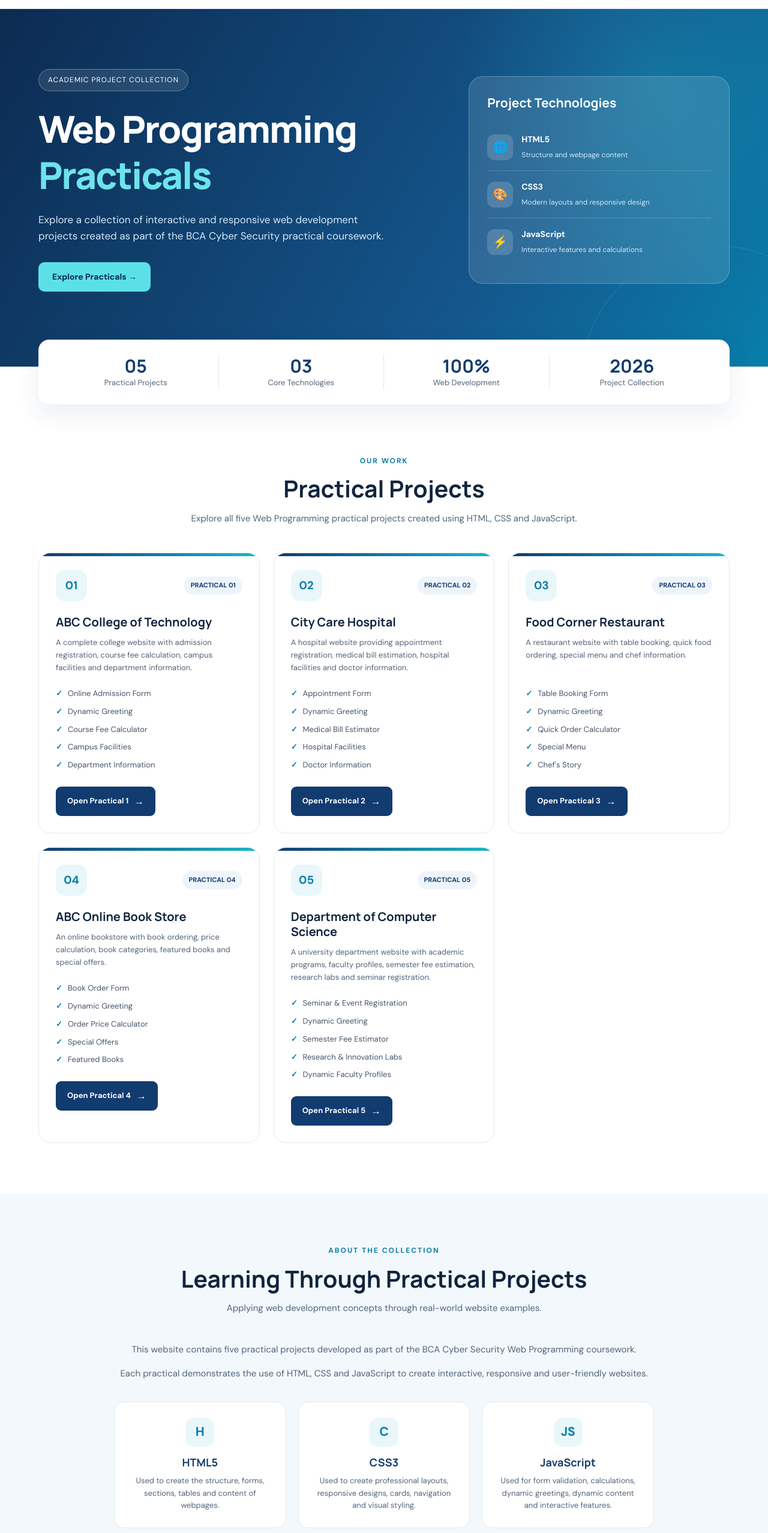
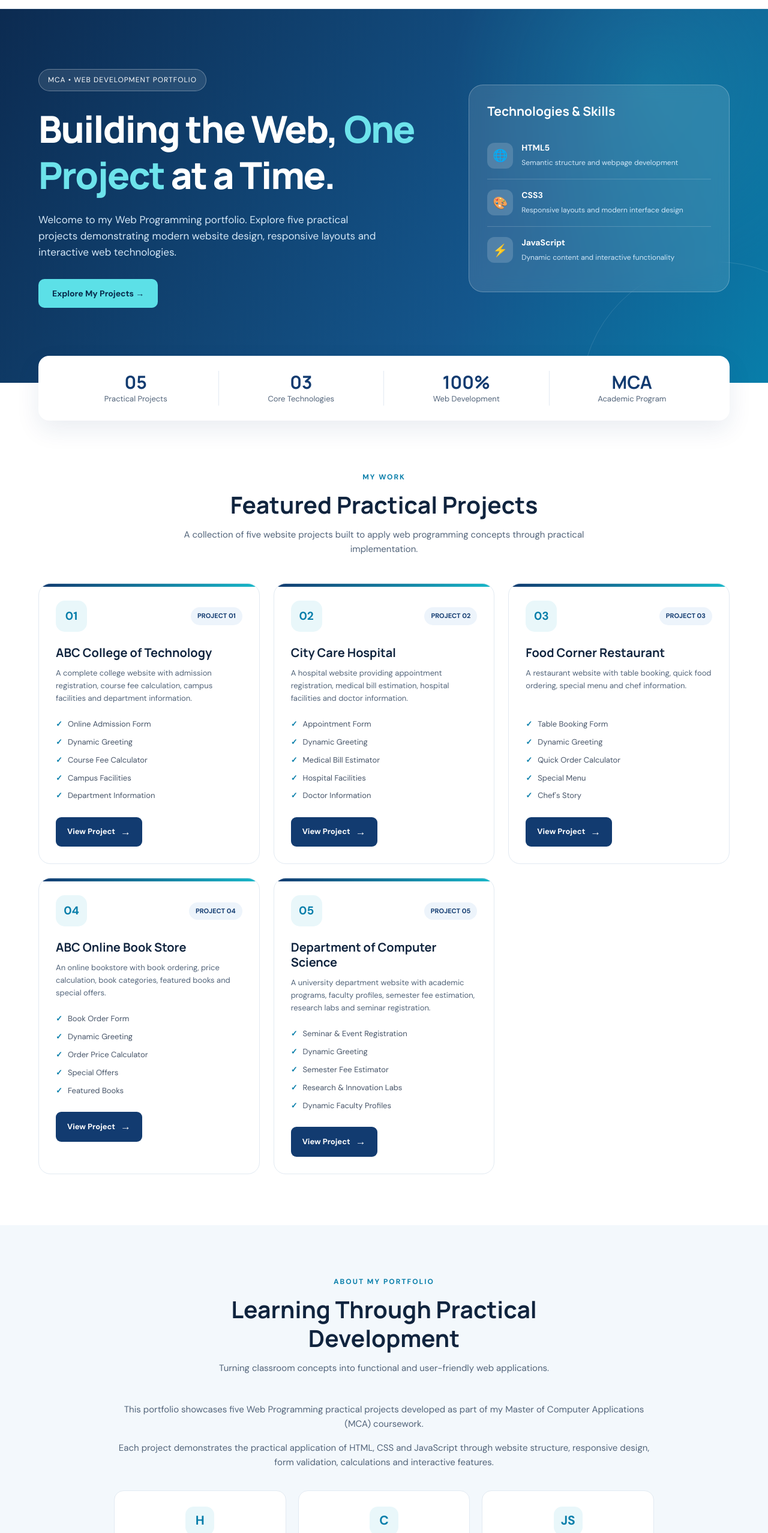
Before and after one commit to yuvrajsingh6593/Web-project, a plain HTML site: page index.html in a window 1280 px wide. Shown: the part 105-2660 px from the top of the page at 60% size. Drawn offline with Linux system fonts and the light colour scheme.

```diff
--- a/index.html
+++ b/index.html
@@ -5,7 +5,7 @@
     <meta charset="UTF-8">
     <meta name="viewport" content="width=device-width, initial-scale=1.0">
 
-    <title>Web Programming Practicals | MCA Cyber Security</title>
+    <title>MCA Web Programming Portfolio | Practical Projects</title>
 
     <link rel="preconnect" href="https://fonts.googleapis.com">
     <link rel="preconnect" href="https://fonts.gstatic.com" crossorigin>
@@ -793,7 +793,7 @@
 
     <div class="topbar">
         <div class="container topbar-content">
-            <div><strong>BCA Cyber Security</strong> | Web Programming Practical Project</div>
+            <div><strong>Master of Computer Applications (MCA)</strong> | Web Programming Portfolio</div>
             <div>HTML • CSS • JavaScript</div>
         </div>
     </div>
@@ -804,10 +804,10 @@
         <div class="container nav-content">
 
             <a href="#home" class="logo">
-                <div class="logo-icon">WP</div>
+                <div class="logo-icon">MCA</div>
                 <div>
                     <h3>Web Programming</h3>
-                    <p>Practical Project Collection</p>
+                    <p>MCA Practical Project Collection</p>
                 </div>
             </a>
 
@@ -817,7 +817,7 @@
 
             <nav id="navMenu">
                 <a href="#home">Home</a>
-                <a href="#practicals">Practicals</a>
+                <a href="#practicals">Projects</a>
                 <a href="#about">About</a>
                 <a href="#contact" class="nav-button">Contact</a>
             </nav>
@@ -831,31 +831,31 @@
         <div class="container hero-content">
 
             <div>
-                <div class="hero-badge">ACADEMIC PROJECT COLLECTION</div>
+                <div class="hero-badge">MCA • WEB DEVELOPMENT PORTFOLIO</div>
 
                 <h1>
-                    Web Programming <span>Practicals</span>
+                    Building the Web, <span>One Project</span> at a Time.
                 </h1>
 
                 <p class="hero-description">
-                    Explore a collection of interactive and responsive
-                    web development projects created as part of the
-                    BCA Cyber Security practical coursework.
+                    Welcome to my Web Programming portfolio. Explore five
+                    practical projects demonstrating modern website design,
+                    responsive layouts and interactive web technologies.
                 </p>
 
                 <a href="#practicals" class="hero-btn">
-                    Explore Practicals →
+                    Explore My Projects →
                 </a>
             </div>
 
             <div class="hero-panel">
-                <h3>Project Technologies</h3>
+                <h3>Technologies & Skills</h3>
 
                 <div class="focus-item">
                     <div class="focus-icon">🌐</div>
                     <div>
                         <strong>HTML5</strong>
-                        <small>Structure and webpage content</small>
+                        <small>Semantic structure and webpage development</small>
                     </div>
                 </div>
 
@@ -863,7 +863,7 @@
                     <div class="focus-icon">🎨</div>
                     <div>
                         <strong>CSS3</strong>
-                        <small>Modern layouts and responsive design</small>
+                        <small>Responsive layouts and modern interface design</small>
                     </div>
                 </div>
 
@@ -871,9 +871,10 @@
                     <div class="focus-icon">⚡</div>
                     <div>
                         <strong>JavaScript</strong>
-                        <small>Interactive features and calculations</small>
+                        <small>Dynamic content and interactive functionality</small>
                     </div>
                 </div>
+
             </div>
 
         </div>
@@ -901,25 +902,25 @@
                 </div>
 
                 <div class="stat">
-                    <h2>2026</h2>
-                    <p>Project Collection</p>
+                    <h2>MCA</h2>
+                    <p>Academic Program</p>
                 </div>
 
             </div>
         </div>
     </div>
 
-    <!-- PRACTICALS SECTION -->
+    <!-- PRACTICAL PROJECTS -->
 
     <section class="practical-section" id="practicals">
         <div class="container">
 
             <div class="section-heading">
-                <div class="section-kicker">OUR WORK</div>
-                <h2>Practical Projects</h2>
+                <div class="section-kicker">MY WORK</div>
+                <h2>Featured Practical Projects</h2>
                 <p>
-                    Explore all five Web Programming practical projects
-                    created using HTML, CSS and JavaScript.
+                    A collection of five website projects built to apply
+                    web programming concepts through practical implementation.
                 </p>
             </div>
 
@@ -930,7 +931,7 @@
                 <div class="card">
                     <div class="card-top">
                         <div class="number">01</div>
-                        <div class="card-tag">PRACTICAL 01</div>
+                        <div class="card-tag">PROJECT 01</div>
                     </div>
 
                     <h3>ABC College of Technology</h3>
@@ -950,7 +951,7 @@
                     </ul>
 
                     <a class="open-btn" href="p1.html">
-                        Open Practical 1 <span>→</span>
+                        View Project <span>→</span>
                     </a>
                 </div>
 
@@ -959,7 +960,7 @@
                 <div class="card">
                     <div class="card-top">
                         <div class="number">02</div>
-                        <div class="card-tag">PRACTICAL 02</div>
+                        <div class="card-tag">PROJECT 02</div>
                     </div>
 
                     <h3>City Care Hospital</h3>
@@ -979,7 +980,7 @@
                     </ul>
 
                     <a class="open-btn" href="p2.html">
-                        Open Practical 2 <span>→</span>
+                        View Project <span>→</span>
                     </a>
                 </div>
 
@@ -988,7 +989,7 @@
                 <div class="card">
                     <div class="card-top">
                         <div class="number">03</div>
-                        <div class="card-tag">PRACTICAL 03</div>
+                        <div class="card-tag">PROJECT 03</div>
                     </div>
 
                     <h3>Food Corner Restaurant</h3>
@@ -1008,7 +1009,7 @@
                     </ul>
 
                     <a class="open-btn" href="p3.html">
-                        Open Practical 3 <span>→</span>
+                        View Project <span>→</span>
                     </a>
                 </div>
 
@@ -1017,7 +1018,7 @@
                 <div class="card">
                     <div class="card-top">
                         <div class="number">04</div>
-                        <div class="card-tag">PRACTICAL 04</div>
+                        <div class="card-tag">PROJECT 04</div>
                     </div>
 
                     <h3>ABC Online Book Store</h3>
@@ -1037,7 +1038,7 @@
                     </ul>
 
                     <a class="open-btn" href="p4.html">
-                        Open Practical 4 <span>→</span>
+                        View Project <span>→</span>
                     </a>
                 </div>
 
@@ -1046,7 +1047,7 @@
                 <div class="card">
                     <div class="card-top">
                         <div class="number">05</div>
-                        <div class="card-tag">PRACTICAL 05</div>
+                        <div class="card-tag">PROJECT 05</div>
                     </div>
 
                     <h3>Department of Computer Science</h3>
@@ -1066,7 +1067,7 @@
                     </ul>
 
                     <a class="open-btn" href="p5.html">
-                        Open Practical 5 <span>→</span>
+                        View Project <span>→</span>
                     </a>
                 </div>
 
@@ -1080,26 +1081,27 @@
         <div class="container">
 
             <div class="section-heading">
-                <div class="section-kicker">ABOUT THE COLLECTION</div>
-                <h2>Learning Through Practical Projects</h2>
+                <div class="section-kicker">ABOUT MY PORTFOLIO</div>
+                <h2>Learning Through Practical Development</h2>
                 <p>
-                    Applying web development concepts through
-                    real-world website examples.
+                    Turning classroom concepts into functional
+                    and user-friendly web applications.
                 </p>
             </div>
 
             <div class="about-container">
 
                 <p>
-                    This website contains five practical projects
-                    developed as part of the BCA Cyber Security
-                    Web Programming coursework.
+                    This portfolio showcases five Web Programming
+                    practical projects developed as part of my
+                    Master of Computer Applications (MCA) coursework.
                 </p>
 
                 <p>
-                    Each practical demonstrates the use of HTML,
-                    CSS and JavaScript to create interactive,
-                    responsive and user-friendly websites.
+                    Each project demonstrates the practical application
+                    of HTML, CSS and JavaScript through website structure,
+                    responsive design, form validation, calculations
+                    and interactive features.
                 </p>
 
                 <div class="info-boxes">
@@ -1108,8 +1110,8 @@
                         <div class="info-icon">H</div>
                         <h3>HTML5</h3>
                         <p>
-                            Used to create the structure, forms,
-                            sections, tables and content of webpages.
+                            Building webpage structure using semantic
+                            elements, forms, sections and organized content.
                         </p>
                     </div>
 
@@ -1117,9 +1119,8 @@
                         <div class="info-icon">C</div>
                         <h3>CSS3</h3>
                         <p>
-                            Used to create professional layouts,
-                            responsive designs, cards, navigation
-                            and visual styling.
+                            Creating modern layouts, responsive designs,
+                            animations, cards and professional interfaces.
                         </p>
                     </div>
 
@@ -1127,9 +1128,8 @@
                         <div class="info-icon">JS</div>
                         <h3>JavaScript</h3>
                         <p>
-                            Used for form validation, calculations,
-                            dynamic greetings, dynamic content
-                            and interactive features.
+                            Implementing form validation, calculations,
+                            dynamic content and interactive functionality.
                         </p>
                     </div>
 
@@ -1146,16 +1146,16 @@
             <div class="highlight-box">
 
                 <div>
-                    <div class="highlight-label">WEB DEVELOPMENT PORTFOLIO</div>
-                    <h2>Explore. Learn. Build.</h2>
+                    <div class="highlight-label">MCA WEB PROGRAMMING PORTFOLIO</div>
+                    <h2>Ideas Into Interactive Experiences.</h2>
                     <p>
-                        Five practical projects demonstrating the
-                        fundamentals of modern web development.
+                        Explore practical applications of modern
+                        web technologies through five projects.
                     </p>
                 </div>
 
                 <a href="#practicals" class="hero-btn">
-                    View All Projects →
+                    Explore Projects →
                 </a>
 
             </div>
@@ -1172,11 +1172,11 @@
                 <div class="footer-brand">
                     <h3>Web <span>Programming</span></h3>
                     <p>
-                        BCA Cyber Security practical project collection.
+                        MCA Web Programming practical project portfolio.
                     </p>
                     <p>
-                        Learning web technologies through practical
-                        implementation and creative development.
+                        Demonstrating web development skills through
+                        practical implementation and creative projects.
                     </p>
                 </div>
 
@@ -1184,8 +1184,8 @@
                     <h4>Quick Links</h4>
                     <div class="footer-links">
                         <a href="#home">Home</a>
-                        <a href="#practicals">Practicals</a>
-                        <a href="#about">About Project</a>
+                        <a href="#practicals">Projects</a>
+                        <a href="#about">About Portfolio</a>
                     </div>
                 </div>
 
@@ -1201,8 +1201,8 @@
             </div>
 
             <div class="footer-bottom">
-                <p>© 2026 Web Programming Practicals. All Rights Reserved.</p>
-                <p>BCA Cyber Security | Practical Project Collection</p>
+                <p>© 2026 MCA Web Programming Portfolio. All Rights Reserved.</p>
+                <p>Master of Computer Applications (MCA)</p>
             </div>
 
         </div>
```
